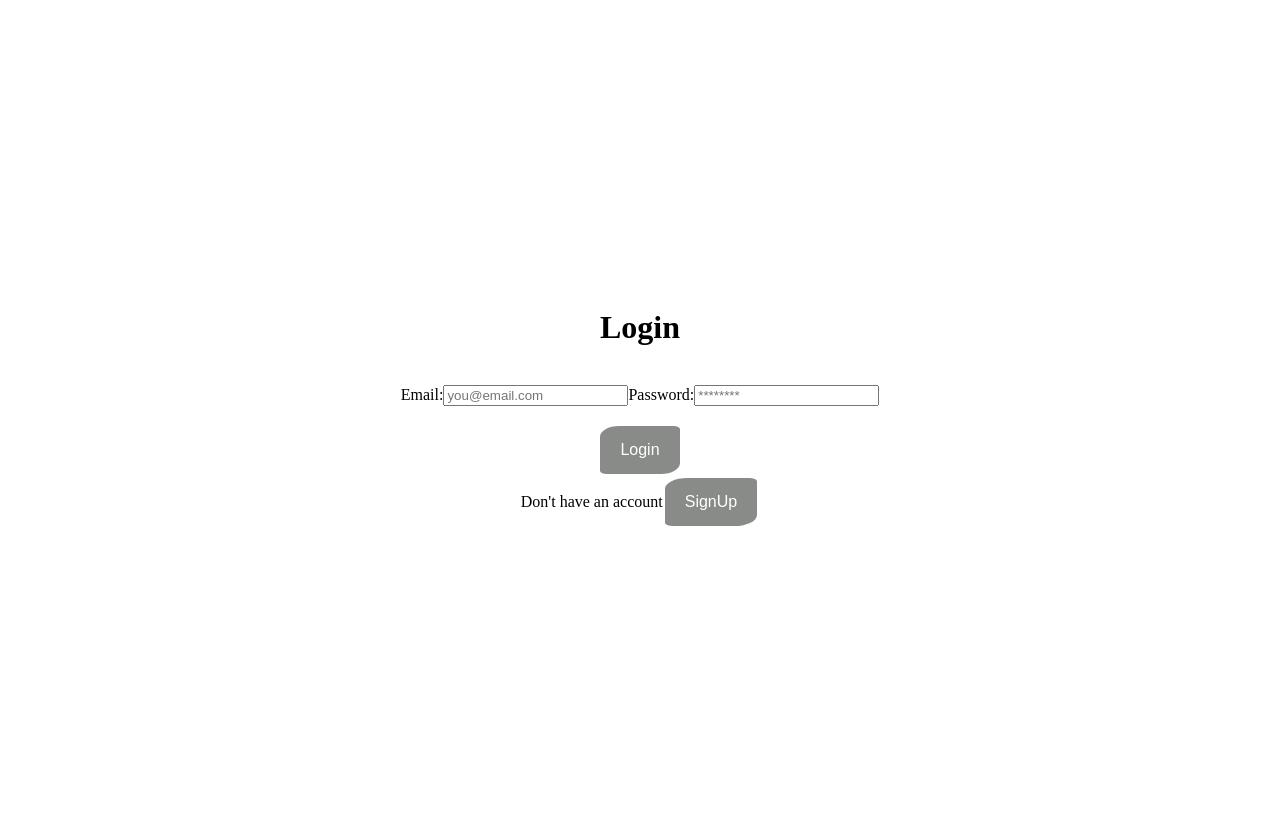
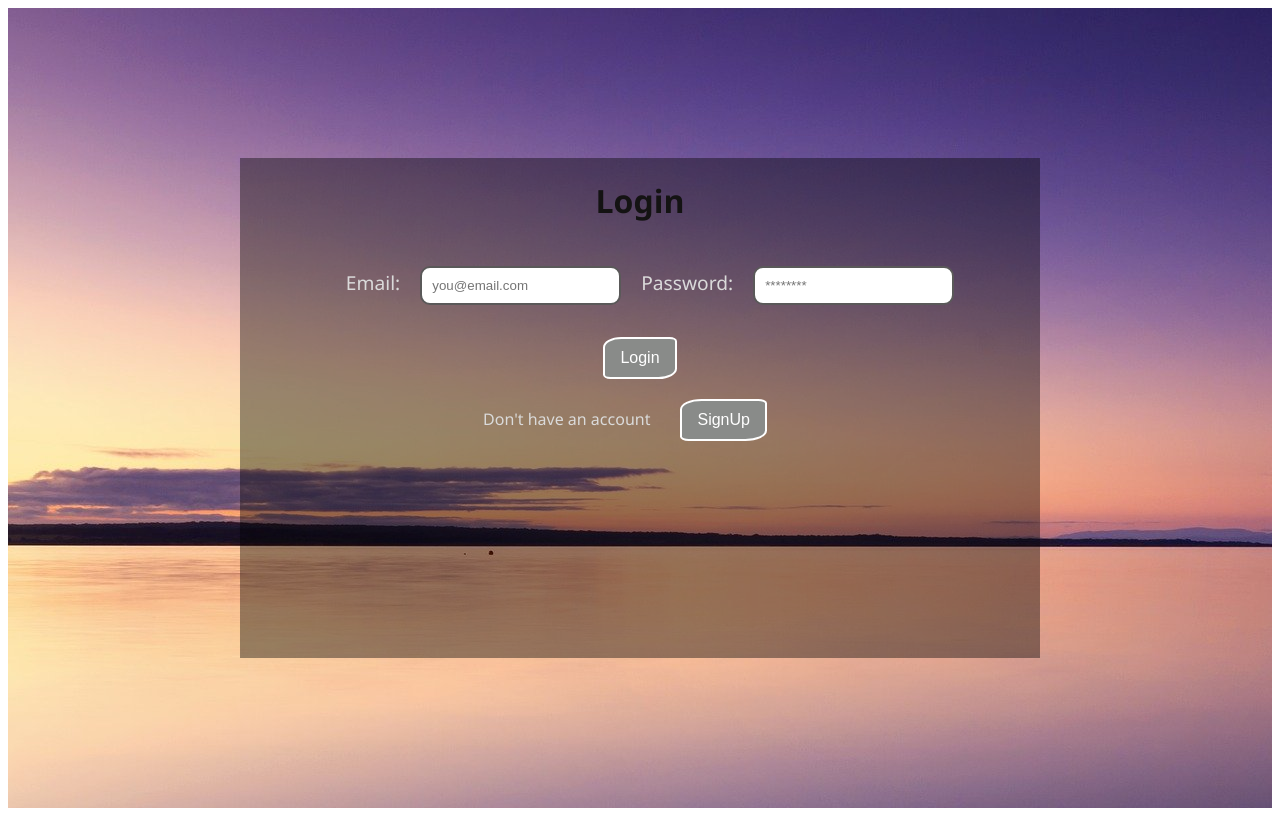
Before and after one commit to AviralSinghPal/FirebaseApp, a React (Create React App) app: page / in a window 1280 px wide. Built offline with nearby package versions, Linux system fonts and the light colour scheme.

Commit message:
added more changes in the styling the page

```diff
--- a/src/App.css
+++ b/src/App.css
@@ -1,21 +1,37 @@
 .App{
+    background-image: url('./bg.jpg');
     text-align: center;
     display: flex;
     min-height: 100vh;
     align-items: center;
     justify-content: center;
+
 }
-
+h1{
+    color: rgb(20, 19, 19);
+}
+input{
+    border: solid 2px rgb(90, 89, 89);
+    border-radius: 10px;
+    padding: 10px 10px;
+}
+label{
+    font-size: larger;
+    margin: 20px;
+}
 button {
+    margin: 10px 30px;
+    padding: 20px;
     background-color: #898b89;
     border: solid 2px ;
     color: white;
-    padding: 15px 20px;
+    padding: 10px 15px;
     text-align: center;
     text-decoration: none;
     display: inline-block;
     font-size: 16px;
     border-radius: 25% 10%;
+
   }
   button:hover {background-color: #3e8e41}
 
@@ -24,3 +40,10 @@ button:active {
   box-shadow: 0 5px ;
   transform: translateY(4px);
 }
+form {
+    font-family: 'Segoe UI', Tahoma, Geneva, Verdana, sans-serif;
+    color: rgb(218, 218, 218);
+    height: 500px;
+    width: 800px;
+    background-color: rgba(0,0,0, 0.4);
+}
```
Also changed, not shown: src/bg.jpg (added).
